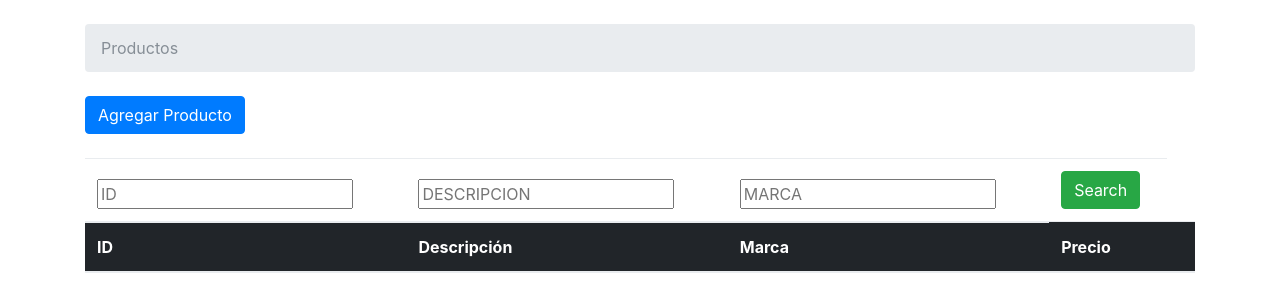
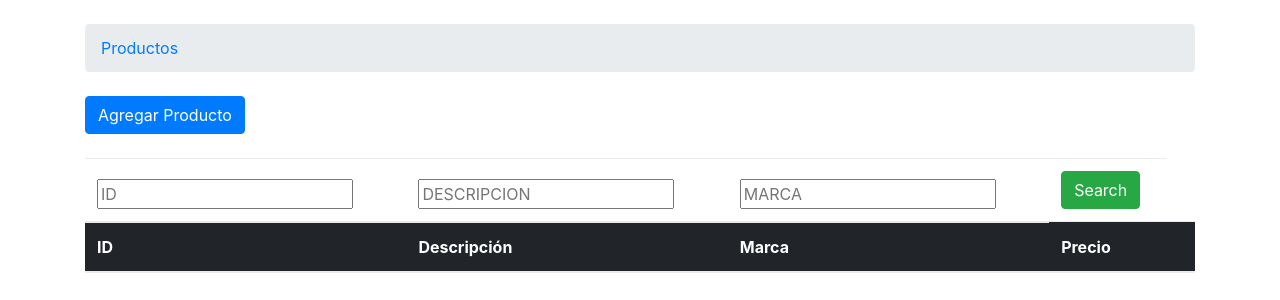
Before and after one commit to sebah12/side_manager, a Django app: page /productos/ in a window 1280 px wide. Shown: the part 56-356 px from the top of the page. Run offline with Django 3.2, Linux system fonts and the light colour scheme; the visitor is signed in with stand-in values (Sample User, id 1); data that the repository does not hold is empty; parts of the project's set-up code (start-up, migrations or seed data) failed here and were passed over; some libraries are stand-ins or nearby versions; some web fonts are replaced.

Commit message:
Add link to previous page in Productos view

```diff
--- a/templates/items.html
+++ b/templates/items.html
@@ -2,7 +2,7 @@
 {% load form_tags widget_tweaks %}
 
 {% block breadcrumb %}
-  <li class="breadcrumb-item active">Productos</li>
+  <li class="breadcrumb-item active"><a href="{% url 'productos' %}">Productos</a></li>
 {% endblock %}
 
 {% block content %}
```
